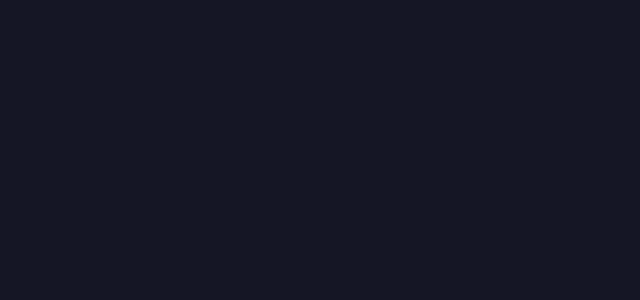
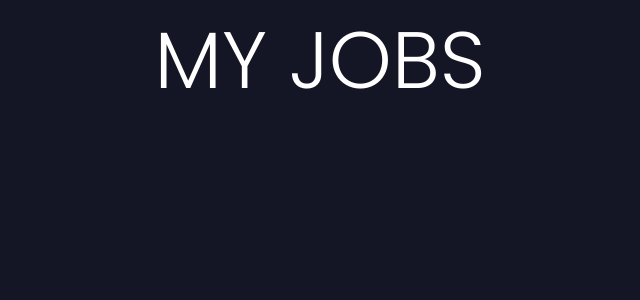
Before and after one commit to JorgeAVargasC/tzuzulcodebootcamp-frontend-react-project, a React (Create React App) app: page /my-applications in a window 1280 px wide. Before the commit this address had no page. Shown: the top 300 px of the page, without its empty margins (320-960 px from the left). Built offline with nearby package versions, Linux system fonts and the light colour scheme.

Commit message:
Route my applications

```diff
--- a/src/App.js
+++ b/src/App.js
@@ -5,6 +5,7 @@ import { authContext } from './context/AuthContext';
 import Home from './pages/Home';
 import Jobs from './pages/Jobs';
 import Login from './pages/Login';
+import MyApplications from './pages/MyApplications';
 import SignUp from './pages/SignUp';
 
 function App() {
@@ -31,6 +32,7 @@ function App() {
 					<Route path="/" element={<Home />} />
 					<Route path="/home" element={<Home />} />
 					<Route path="/jobs" element={<Jobs/>} />
+					<Route path="/my-applications" element={<MyApplications/>} />
 					<Route path="/login" element={<Login />} />
 					<Route path="/signup" element={<SignUp />} />
 				</Routes>
--- a/src/components/NavLinks.jsx
+++ b/src/components/NavLinks.jsx
@@ -12,6 +12,7 @@ export default function NavLinks() {
 		<>
 			<NavLink to="/home" className="links">Home</NavLink>
 			{auth.logged && <NavLink to="/jobs" className="links">Jobs</NavLink>}
+			{auth.logged && <NavLink to="/my-applications" className="links">My Applications</NavLink>}
 			{!auth.logged && <NavLink to="/login" className="links">Login</NavLink>}
 			{!auth.logged && <NavLink to="/signup" className="links">Sign Up</NavLink>}
 		</>
--- a/src/index.css
+++ b/src/index.css
@@ -146,10 +146,10 @@ li {
 /* UTILITIES */
 
 .modal{
-	background-color: var(--dark-1);
+	background-color: var(--dark-2);
 	position: fixed;
 	width: 85%;
-	top: 30%;
+	top: 10%;
 	border-radius: 0.5rem;
 	padding: 2rem 1rem 1rem 1rem;
 	z-index: 500;
--- /dev/null
+++ b/src/pages/MyApplications.jsx
@@ -0,0 +1,9 @@
+import React from 'react'
+
+export default function MyApplications() {
+  return (
+    <div>
+        <h1>MY JOBS</h1>
+    </div>
+  )
+}
```
